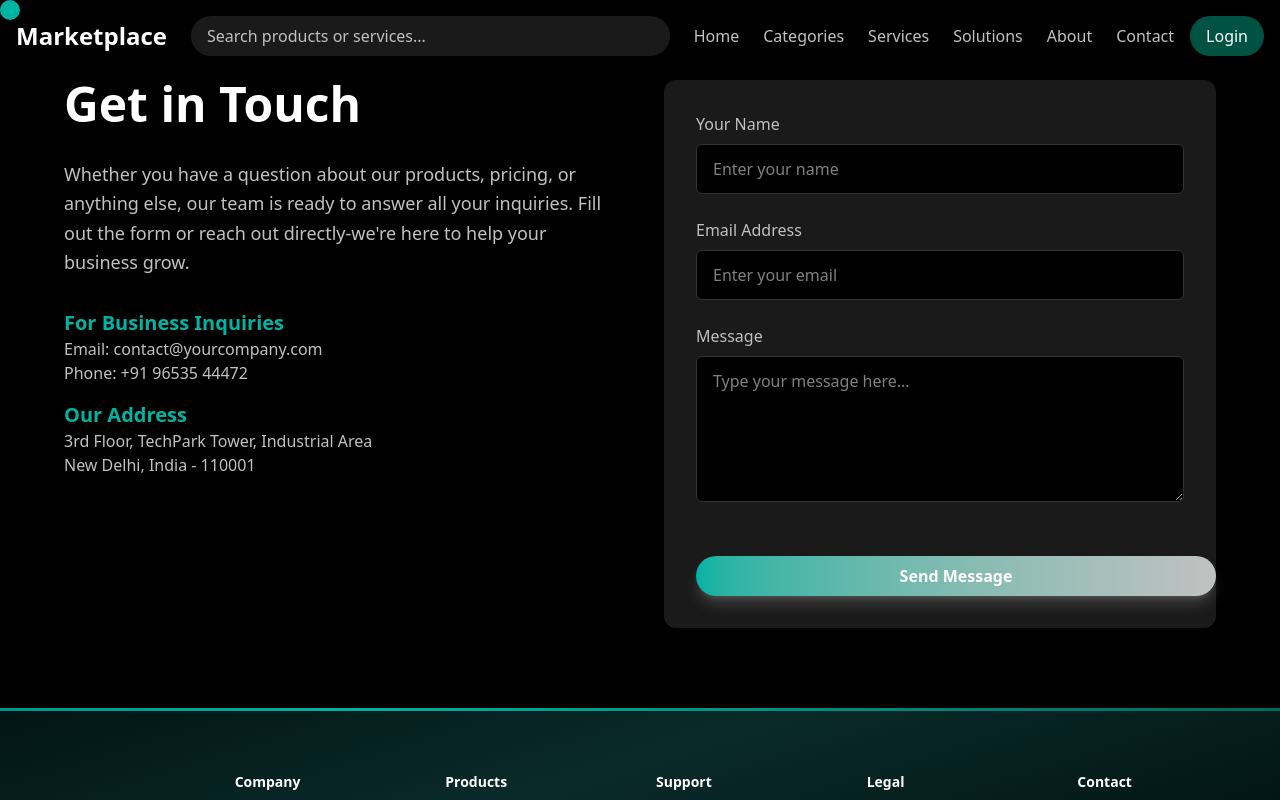
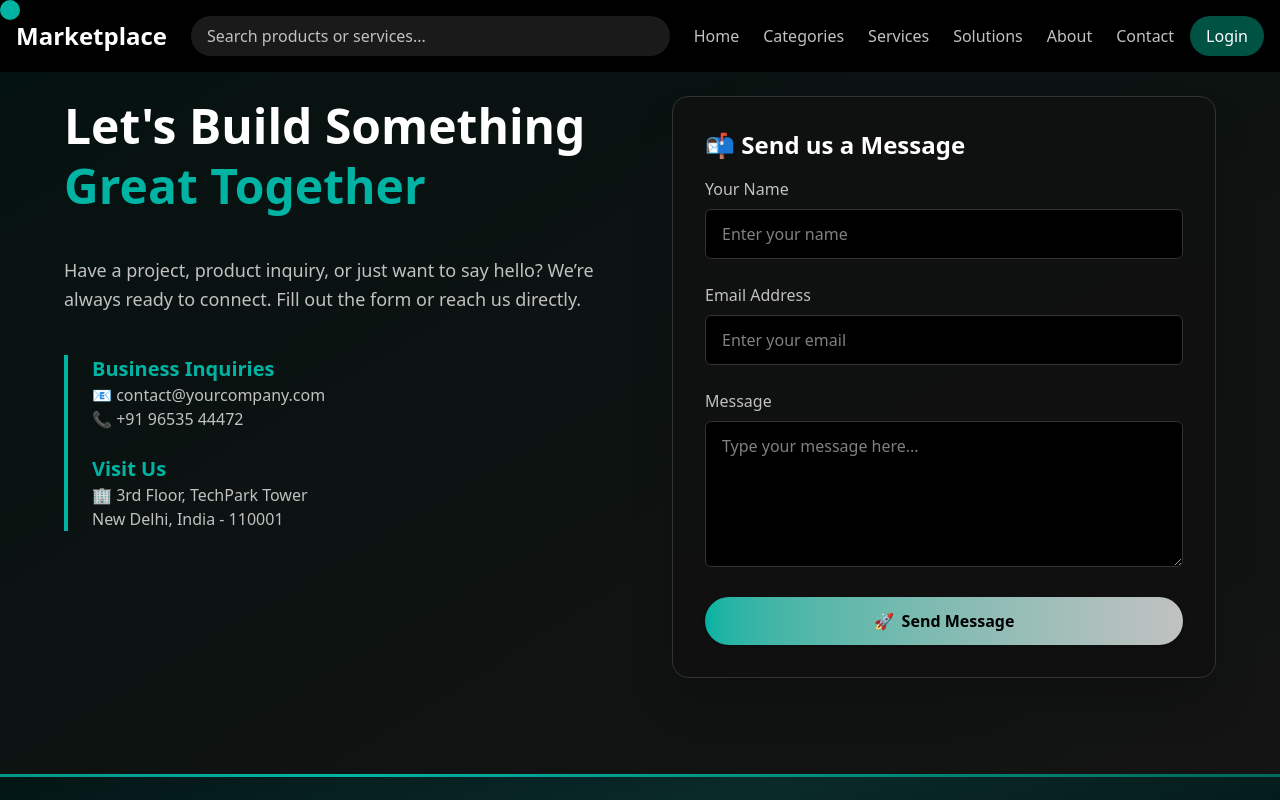
Before and after one commit to gfdshyfyfryffgy/marketplace, a React (Vite) app: page /contact in a window 1280 px wide. Shown: the top 800 px of the page. Built offline with nearby package versions, Linux system fonts and the light colour scheme.

Commit message:
some updated

```diff
--- a/index.html
+++ b/index.html
@@ -2,7 +2,7 @@
 <html lang="en">
   <head>
     <meta charset="UTF-8" />
-    <link rel="icon" type="image/svg+xml" href="/vite.svg" />
+    <link rel="icon" type="image/svg+xml" href="/SUPPLIXlogo.png" />
     <meta name="viewport" content="width=device-width, initial-scale=1.0" />
 
     <title>innovative</title>
--- a/src/Contact/Contact.jsx
+++ b/src/Contact/Contact.jsx
@@ -27,29 +27,30 @@ const Contact = () => {
   };
 
   return (
-    <section className="bg-[#000000] text-white py-20 px-6 md:px-16">
-      <div className="max-w-7xl mx-auto grid md:grid-cols-2 gap-12 items-start">
+    <section className="relative bg-[#000000] text-white py-24 px-6 md:px-16 overflow-hidden">
+  {/* Background Accent Gradient */}
+  <div className="absolute inset-0 bg-gradient-to-br from-[#00B3A3]/10 to-[#C1C1C1]/10 pointer-events-none z-0"></div>
+
+  <div className="relative max-w-7xl mx-auto grid md:grid-cols-2 gap-16 z-10">
     {/* Left Side - Contact Info */}
-        <div className="space-y-8">
-          <h2 className="text-4xl md:text-5xl font-bold text-white">
-            Get in Touch
+    <div className="space-y-10">
+      <h2 className="text-5xl font-bold leading-tight">
+        Let's Build Something <span className="text-[#00B3A3]">Great Together</span>
       </h2>
       <p className="text-lg text-[#C1C1C1] leading-relaxed">
-            Whether you have a question about our products, pricing, or anything else,
-            our team is ready to answer all your inquiries. Fill out the form or reach
-            out directly-we're here to help your business grow.
+        Have a project, product inquiry, or just want to say hello? We’re always ready to connect. Fill out the form or reach us directly.
       </p>
 
-          <div className="space-y-4">
+      <div className="border-l-4 border-[#00B3A3] pl-6 space-y-6">
         <div>
-              <h4 className="text-[#00B3A3] font-semibold text-xl">For Business Inquiries</h4>
-              <p className="text-[#C1C1C1]">Email: contact@yourcompany.com</p>
-              <p className="text-[#C1C1C1]">Phone: +91 96535 44472</p>
+          <h4 className="text-[#00B3A3] font-semibold text-xl">Business Inquiries</h4>
+          <p className="text-[#C1C1C1]">📧 contact@yourcompany.com</p>
+          <p className="text-[#C1C1C1]">📞 +91 96535 44472</p>
         </div>
 
         <div>
-              <h4 className="text-[#00B3A3] font-semibold text-xl">Our Address</h4>
-              <p className="text-[#C1C1C1]">3rd Floor, TechPark Tower, Industrial Area</p>
+          <h4 className="text-[#00B3A3] font-semibold text-xl">Visit Us</h4>
+          <p className="text-[#C1C1C1]">🏢 3rd Floor, TechPark Tower</p>
           <p className="text-[#C1C1C1]">New Delhi, India - 110001</p>
         </div>
       </div>
@@ -59,8 +60,10 @@ const Contact = () => {
     <form
       ref={formRef}
       onSubmit={sendEmail}
-          className="bg-[#1A1A1A] p-8 rounded-xl shadow-lg space-y-6"
+      className="bg-[#111111]/80 backdrop-blur-lg p-8 rounded-2xl shadow-2xl border border-[#333] space-y-6"
     >
+      <h3 className="text-2xl font-semibold text-white mb-4">📬 Send us a Message</h3>
+
       <div>
         <label className="block text-[#C1C1C1] mb-2">Your Name</label>
         <input
@@ -68,7 +71,7 @@ const Contact = () => {
           name="user_name"
           required
           placeholder="Enter your name"
-              className="w-full px-4 py-3 rounded-md bg-[#000000] text-white border border-[#333] focus:outline-none focus:ring-2 focus:ring-[#005243]"
+          className="w-full px-4 py-3 rounded-md bg-[#000000] text-white border border-[#333] focus:outline-none focus:ring-2 focus:ring-[#00B3A3]"
         />
       </div>
 
@@ -79,7 +82,7 @@ const Contact = () => {
           name="user_email"
           required
           placeholder="Enter your email"
-              className="w-full px-4 py-3 rounded-md bg-[#000000] text-white border border-[#333] focus:outline-none focus:ring-2 focus:ring-[#005243]"
+          className="w-full px-4 py-3 rounded-md bg-[#000000] text-white border border-[#333] focus:outline-none focus:ring-2 focus:ring-[#00B3A3]"
         />
       </div>
 
@@ -90,24 +93,39 @@ const Contact = () => {
           rows="5"
           required
           placeholder="Type your message here..."
-              className="w-full px-4 py-3 rounded-md bg-[#000000] text-white border border-[#333] focus:outline-none focus:ring-2 focus:ring-[#005243]"
+          className="w-full px-4 py-3 rounded-md bg-[#000000] text-white border border-[#333] focus:outline-none focus:ring-2 focus:ring-[#00B3A3]"
         ></textarea>
       </div>
 
      <button
   type="submit"
- className="mt-6 w-130 relative px-6 py-2 rounded-full text-white font-semibold
-      bg-gradient-to-r from-[#00B3A3] to-[#C1C1C1]
-      shadow-lg shadow-[#C1C1C140]
-      transition-all duration-300 ease-out
-      hover:scale-105 hover:shadow-[#C1C1C180]
-      active:scale-95 overflow-hidden group cursor-pointer"          >
+  className="launch-on-hover w-full py-3 mt-4 rounded-full bg-gradient-to-r from-[#00B3A3] to-[#C1C1C1] font-semibold text-black shadow-md hover:scale-105 hover:shadow-[#C1C1C180] transition-all duration-300 active:scale-95 overflow-hidden flex items-center justify-center gap-2"
+>
+  <span className="rocket inline-block transform transition-transform duration-300">
+    🚀
+  </span>
   Send Message
 </button>
+
     </form>
   </div>
 </section>
-  );
-};
+  )
+}
+
+<style>
+  {`
+    @keyframes launch {
+      0% { transform: translateY(0) rotate(0deg); opacity: 1; }
+      30% { transform: translateY(-5px) rotate(-10deg); }
+      60% { transform: translateY(-15px) rotate(10deg); }
+      100% { transform: translateY(-50px) rotate(-20deg); opacity: 0; }
+    }
+
+    .launch-on-hover:hover .rocket {
+      animation: launch 0.8s ease-out forwards;
+    }
+  `}
+</style>
 
 export default Contact;
--- a/src/Login/Otp.jsx
+++ b/src/Login/Otp.jsx
@@ -153,15 +153,21 @@ const Otp = () => {
               <button
                 onClick={sendOTP}
                 disabled={loading}
-                className="w-full bg-[#005243] hover:bg-[#007C60] text-white py-3 rounded-md font-semibold transition-colors duration-300"
-              >
+className="w-95 inline-block text-xs font-semibold px-5 py-2 rounded-full
+text-white bg-gradient-to-r from-[#005243] to-[#00B3A3]
+hover:from-[#00B3A3] hover:to-[#005243] hover:text-white
+shadow-md hover:shadow-lg transition-all duration-300
+cursor-pointer focus:outline-none relative overflow-hidden group"              >
                 {loading ? "Sending..." : "Send OTP"}
               </button>
             ) : (
               <button
                 onClick={verifyOTP}
-                className="w-full bg-[#005243] hover:bg-[#007C60] text-white py-3 rounded-md font-semibold transition-colors duration-300"
-              >
+className="inline-block text-xs font-semibold px-5 py-2 rounded-full
+text-white bg-gradient-to-r from-[#005243] to-[#00B3A3]
+hover:from-[#00B3A3] hover:to-[#005243] hover:text-white
+shadow-md hover:shadow-lg transition-all duration-300
+cursor-pointer focus:outline-none relative overflow-hidden group"              >
                 Verify OTP
               </button>
             )}
--- a/src/component/AnimatedCursor.jsx
+++ b/src/component/AnimatedCursor.jsx
@@ -3,6 +3,7 @@ import { motion, useMotionValue, useSpring } from "framer-motion";
 
 const AnimatedCursor = () => {
   const [isPointer, setIsPointer] = useState(false);
+  const [isMobile, setIsMobile] = useState(false);
 
   // Track mouse position
   const mouseX = useMotionValue(0);
@@ -13,23 +14,37 @@ const AnimatedCursor = () => {
   const springY = useSpring(mouseY, { damping: 20, stiffness: 150 });
 
   useEffect(() => {
+    // Detect mobile screen
+    const checkMobile = () => setIsMobile(window.innerWidth < 768);
+    checkMobile();
+    window.addEventListener("resize", checkMobile);
+
     const moveCursor = (e) => {
       mouseX.set(e.clientX);
       mouseY.set(e.clientY);
 
       // Detect if hovering interactive element
-      const isHoveringClickable = e.target.closest("a, button, input, textarea, select, [role='button'], [onclick]");
+      const isHoveringClickable = e.target.closest(
+        "a, button, input, textarea, select, [role='button'], [onclick]"
+      );
       setIsPointer(!!isHoveringClickable);
     };
 
     window.addEventListener("mousemove", moveCursor);
-    return () => window.removeEventListener("mousemove", moveCursor);
+
+    return () => {
+      window.removeEventListener("resize", checkMobile);
+      window.removeEventListener("mousemove", moveCursor);
+    };
   }, [mouseX, mouseY]);
+
+  // Don't render on mobile
+  if (isMobile) return null;
 
   return (
     <motion.div
       className={`fixed top-0 left-0 w-5 h-5 rounded-full z-[9999] pointer-events-none
-                  ${isPointer ? "opacity-0" : "bg-[#00B3A3] "}`}
+                  ${isPointer ? "opacity-0" : "bg-[#00B3A3]"}`}
       style={{
         translateX: springX,
         translateY: springY,
```
Also changed, not shown: src/component/ProductCategories.jsx (+41 -65 lines), public/SUPPLIXlogo.png (added). Lines whose indentation alone changed are shown as unchanged.
